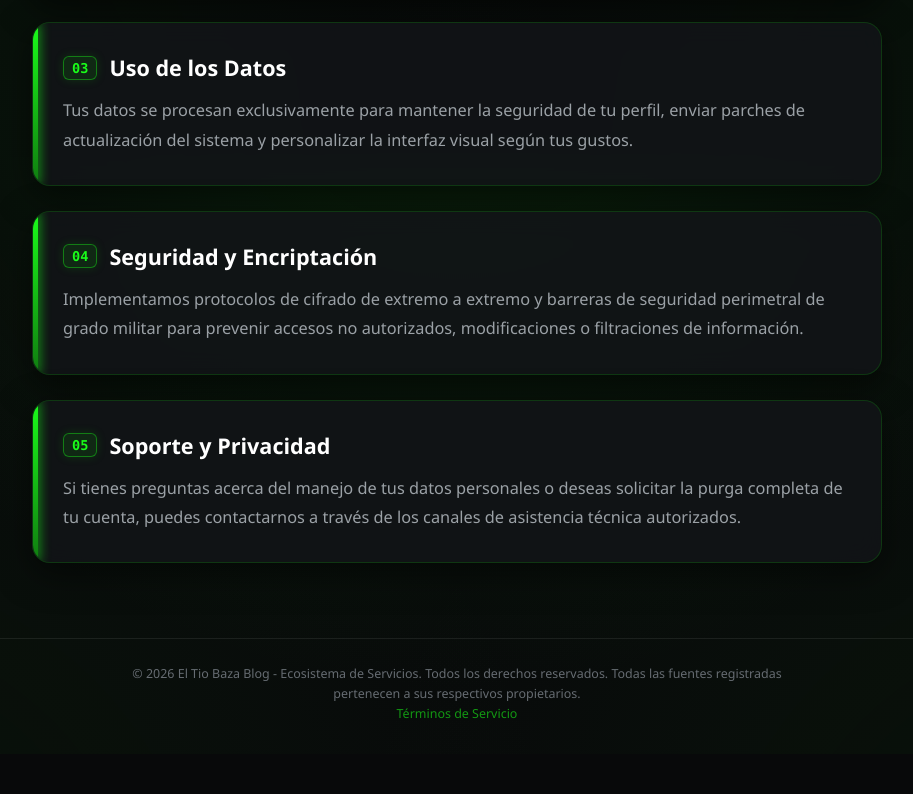
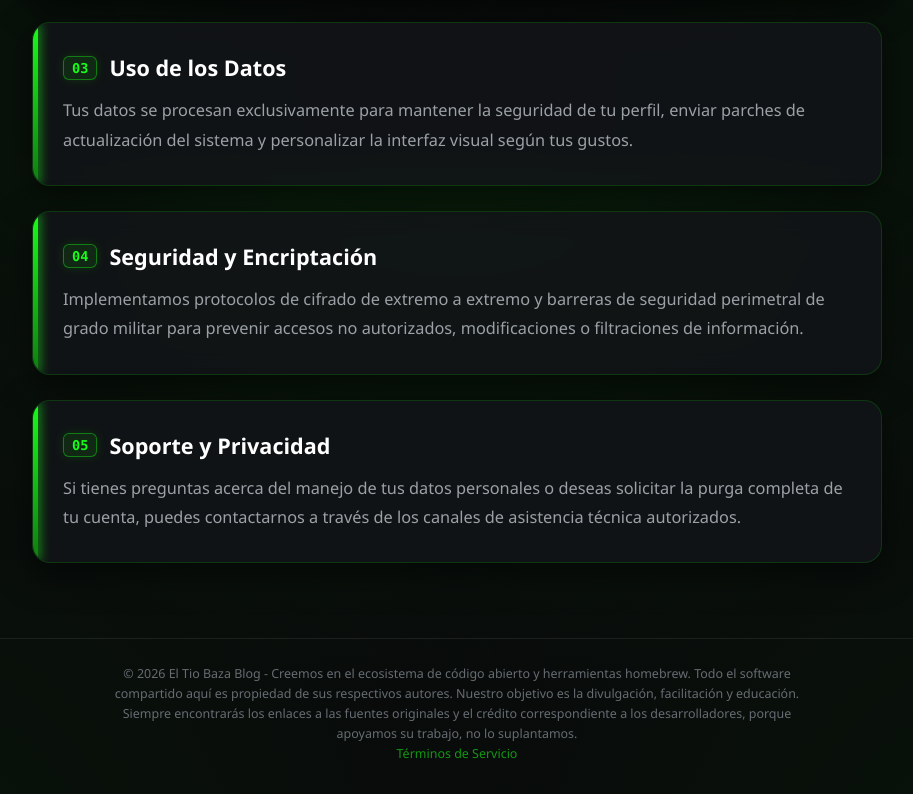
Before and after one commit to RXxsk/Blogbaza, a website: page public/politica-de-privacidad.html in a window 1280 px wide. Shown: the part 643-1437 px from the top of the page, without its empty margins (183-1096 px from the left). Before the commit the page ends 1397 px from the top, so only its background shows below. Drawn offline with Linux system fonts and the light colour scheme.

Commit message:
Update footer text in privacy policy page

```diff
--- a/public/politica-de-privacidad.html
+++ b/public/politica-de-privacidad.html
@@ -424,7 +424,7 @@
 
     <footer>
         <p class="footer-text">
-            © 2026 El Tio Baza Blog - Ecosistema de Servicios. Todos los derechos reservados. Todas las fuentes registradas pertenecen a sus respectivos propietarios.<br>
+            © 2026 El Tio Baza Blog - Creemos en el ecosistema de código abierto y herramientas homebrew. Todo el software compartido aquí es propiedad de sus respectivos autores. Nuestro objetivo es la divulgación, facilitación y educación. Siempre encontrarás los enlaces a las fuentes originales y el crédito correspondiente a los desarrolladores, porque apoyamos su trabajo, no lo suplantamos.<br>
           <a href="#">Términos de Servicio</a>
         </p>
     </footer>
```
